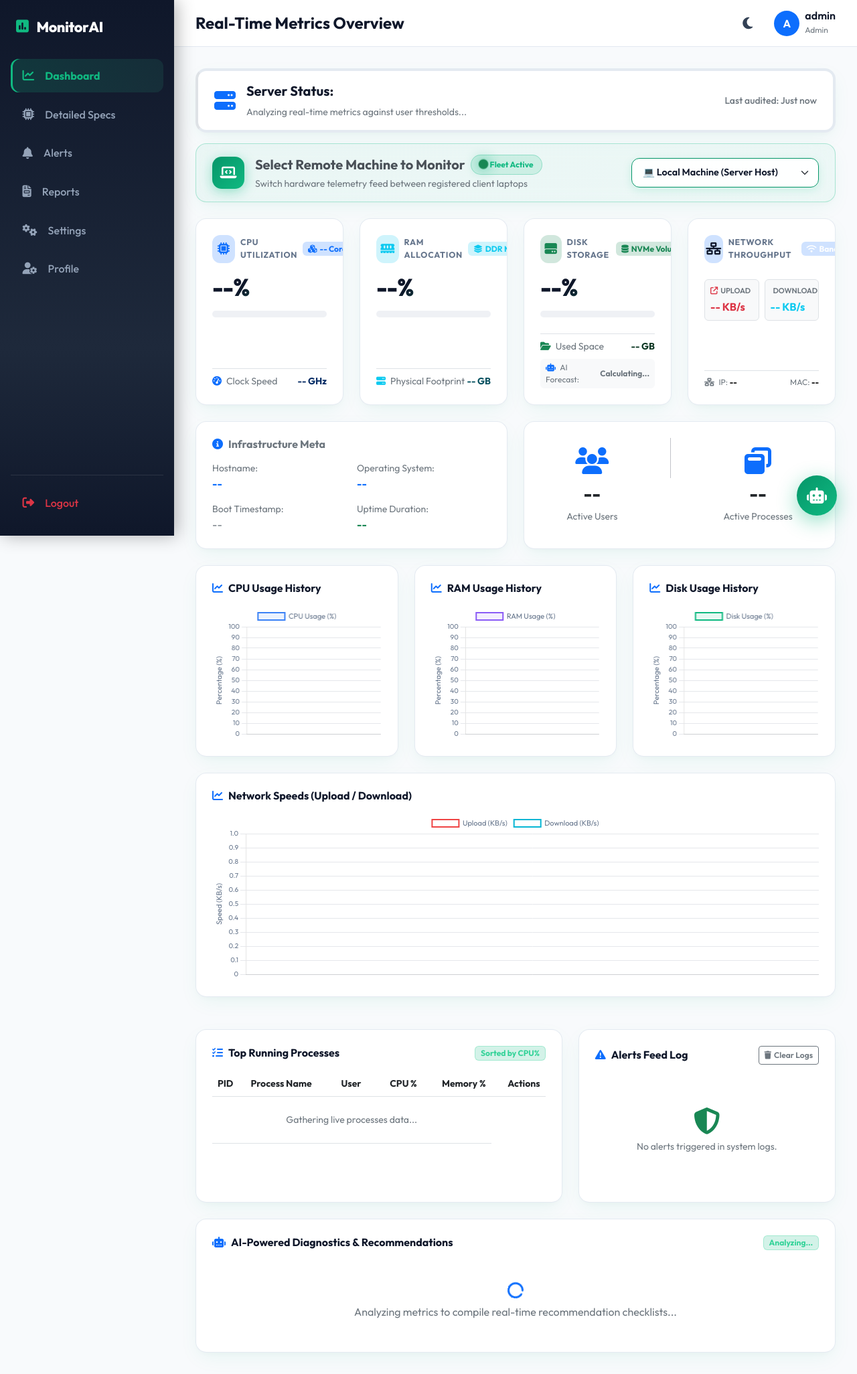
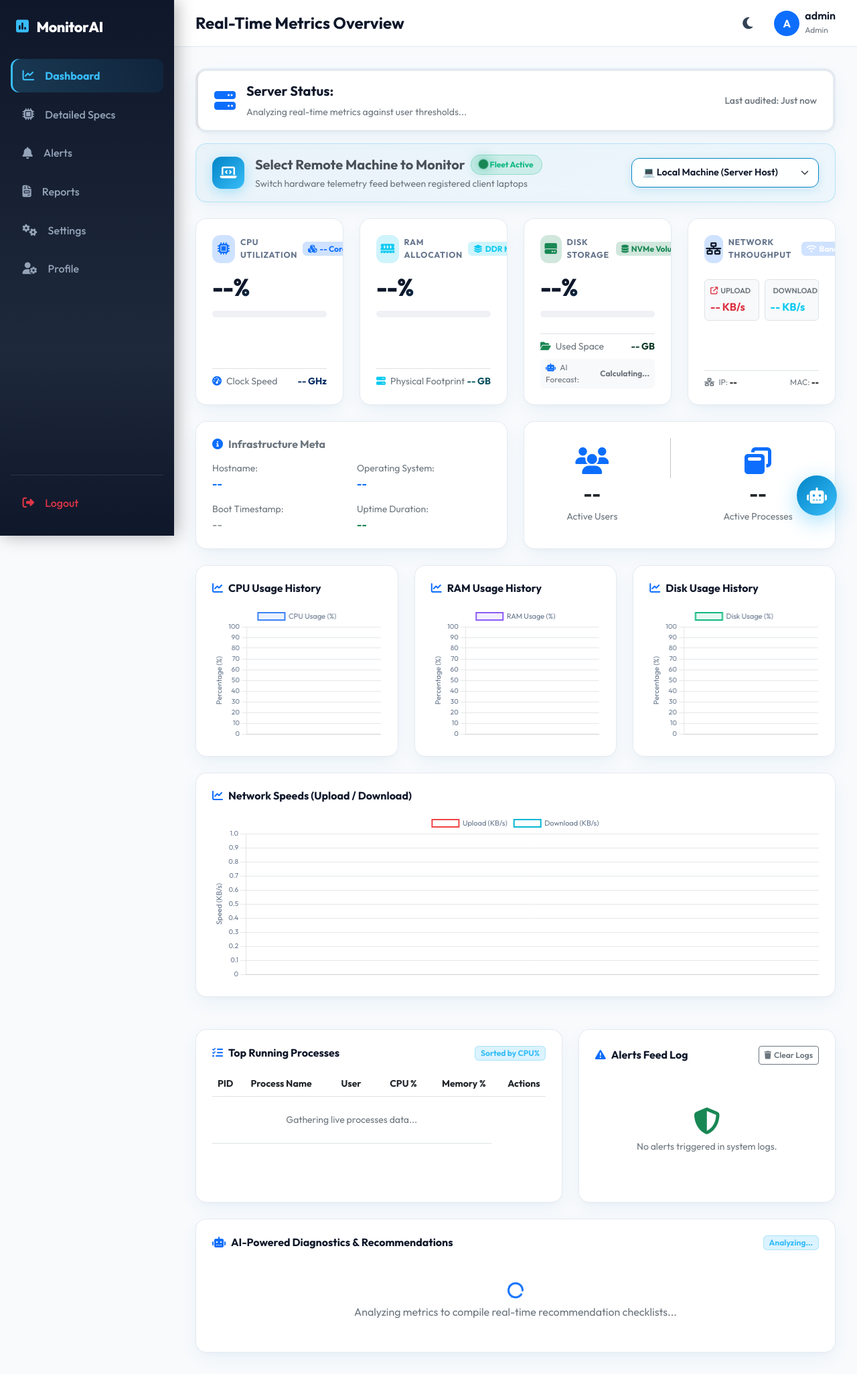
Before and after one commit to Chanthriha2806/Mini-project, a Flask app: page / in a window 1280 px wide. Shown: the whole page at 67% size. Run offline with Flask 3, Linux system fonts and the light colour scheme; a user stored in the database is signed in; data comes from the database, SQL or seed files in the repository; data that the repository does not hold is empty.

Commit message:
Apply Executive Midnight Slate & Cool Cyan theme palette with Sapphire and Ice Blue highlights

```diff
--- a/app/static/css/style.css
+++ b/app/static/css/style.css
@@ -1,56 +1,56 @@
 /* ==========================================================================
-   Titanium Security Emerald Theme & Micro-Interaction Styling
+   Executive Midnight Slate & Cool Cyan Theme & Micro-Interaction Styling
    ========================================================================== */
 
-/* Core CSS Tokens & Color Palette (Light Mode - Clean Titanium Platinum) */
+/* Core CSS Tokens & Color Palette (Light Mode - Clean Ice Porcelain) */
 :root {
     --bg-primary: #f8fafc;
     --bg-secondary: #ffffff;
     --bg-sidebar: linear-gradient(180deg, #0f172a 0%, #1e293b 65%, #0f172a 100%);
     --sidebar-text: #94a3b8;
-    --sidebar-active-bg: linear-gradient(90deg, rgba(16, 185, 129, 0.18) 0%, rgba(52, 211, 153, 0.1) 100%);
-    --sidebar-active-text: #10b981;
-    --sidebar-active-border: #10b981;
+    --sidebar-active-bg: linear-gradient(90deg, rgba(56, 189, 248, 0.18) 0%, rgba(2, 132, 199, 0.1) 100%);
+    --sidebar-active-text: #38bdf8;
+    --sidebar-active-border: #38bdf8;
     --text-primary: #0f172a;
     --text-secondary: #334155;
     --text-muted: #64748b;
     --card-bg: rgba(255, 255, 255, 0.94);
-    --card-shadow: 0 10px 30px -5px rgba(16, 185, 129, 0.08), 0 4px 12px -2px rgba(0, 0, 0, 0.03);
+    --card-shadow: 0 10px 30px -5px rgba(2, 132, 199, 0.08), 0 4px 12px -2px rgba(0, 0, 0, 0.03);
     --card-border: 1px solid rgba(226, 232, 240, 0.9);
-    --card-hover-border: rgba(16, 185, 129, 0.6);
-    --accent: #059669;
-    --accent-hover: #047857;
-    --accent-glow: rgba(16, 185, 129, 0.35);
+    --card-hover-border: rgba(56, 189, 248, 0.65);
+    --accent: #0284c7;
+    --accent-hover: #0369a1;
+    --accent-glow: rgba(2, 132, 199, 0.35);
     --success: #10b981;
     --warning: #f59e0b;
     --danger: #ef4444;
     --border-color: #e2e8f0;
     --nav-height: 70px;
     --sidebar-width: 260px;
-    --spotlight-color: rgba(16, 185, 129, 0.12);
+    --spotlight-color: rgba(2, 132, 199, 0.12);
 }
 
-/* Dark Mode Tokens Override - Titanium Security Emerald (Activated via [data-theme="dark"] on <html>) */
+/* Dark Mode Tokens Override - Executive Midnight Slate & Cool Cyan (Activated via [data-theme="dark"] on <html>) */
 [data-theme="dark"] {
-    --bg-primary: #121619;
-    --bg-secondary: #181e23;
-    --bg-sidebar: #0d1013;
+    --bg-primary: #0b1120;
+    --bg-secondary: #0f172a;
+    --bg-sidebar: #070d19;
     --sidebar-text: #94a3b8;
-    --sidebar-active-bg: linear-gradient(90deg, rgba(16, 185, 129, 0.2) 0%, rgba(52, 211, 153, 0.12) 100%);
-    --sidebar-active-text: #34d399;
-    --sidebar-active-border: #34d399;
-    --text-primary: #f1f5f9;
+    --sidebar-active-bg: linear-gradient(90deg, rgba(56, 189, 248, 0.2) 0%, rgba(2, 132, 199, 0.12) 100%);
+    --sidebar-active-text: #38bdf8;
+    --sidebar-active-border: #38bdf8;
+    --text-primary: #f8fafc;
     --text-secondary: #cbd5e1;
-    --text-muted: #94a3b8;
-    --card-bg: rgba(24, 30, 35, 0.88);
-    --card-shadow: 0 20px 45px -10px rgba(0, 0, 0, 0.75), 0 0 25px rgba(16, 185, 129, 0.12);
-    --card-border: 1px solid rgba(52, 211, 153, 0.2);
-    --card-hover-border: rgba(52, 211, 153, 0.65);
-    --accent: #10b981;
-    --accent-hover: #34d399;
-    --accent-glow: rgba(52, 211, 153, 0.4);
-    --border-color: #242d35;
-    --spotlight-color: rgba(52, 211, 153, 0.15);
+    --text-muted: #38bdf8;
+    --card-bg: rgba(15, 23, 42, 0.88);
+    --card-shadow: 0 20px 45px -10px rgba(0, 0, 0, 0.75), 0 0 25px rgba(56, 189, 248, 0.15);
+    --card-border: 1px solid rgba(56, 189, 248, 0.22);
+    --card-hover-border: rgba(56, 189, 248, 0.7);
+    --accent: #38bdf8;
+    --accent-hover: #7dd3fc;
+    --accent-glow: rgba(56, 189, 248, 0.45);
+    --border-color: #1e293b;
+    --spotlight-color: rgba(56, 189, 248, 0.18);
 }
 
 /* Reset and Layout Scaffolding */
@@ -117,13 +117,13 @@ body {
 }
 
 .sidebar .brand i {
-    color: #10b981 !important;
+    color: #38bdf8 !important;
     transition: transform 0.4s cubic-bezier(0.34, 1.56, 0.64, 1), filter 0.3s ease;
 }
 
 .sidebar .brand:hover i {
     transform: rotate(15deg) scale(1.25);
-    filter: drop-shadow(0 0 12px rgba(16, 185, 129, 0.8));
+    filter: drop-shadow(0 0 12px rgba(56, 189, 248, 0.8));
 }
 
 .sidebar-nav {
@@ -302,20 +302,20 @@ body {
 }
 
 .icon-avatar.gradient-cyan {
-    background: linear-gradient(135deg, #059669 0%, #10b981 100%);
+    background: linear-gradient(135deg, #0284c7 0%, #38bdf8 100%);
     width: 48px;
     height: 48px;
     border-radius: 14px;
     color: #ffffff;
-    box-shadow: 0 4px 18px rgba(16, 185, 129, 0.4);
+    box-shadow: 0 4px 18px rgba(56, 189, 248, 0.4);
 }
 
 /* Executive Control Select Bar */
 .device-selector-card {
     position: relative;
     overflow: hidden;
-    background: linear-gradient(135deg, rgba(16, 185, 129, 0.06) 0%, rgba(52, 211, 153, 0.06) 100%);
-    border: 1px solid rgba(16, 185, 129, 0.3) !important;
+    background: linear-gradient(135deg, rgba(2, 132, 199, 0.06) 0%, rgba(56, 189, 248, 0.06) 100%);
+    border: 1px solid rgba(56, 189, 248, 0.3) !important;
 }
 
 .device-selector-card::before {
@@ -325,7 +325,7 @@ body {
     left: -100%;
     width: 60%;
     height: 3px;
-    background: linear-gradient(90deg, transparent, var(--accent), #34d399, transparent);
+    background: linear-gradient(90deg, transparent, var(--accent), #38bdf8, transparent);
     animation: scanLineGlow 3.5s infinite linear;
 }
 
@@ -342,7 +342,7 @@ body {
     border: 1.5px solid var(--accent);
     background-color: var(--card-bg);
     color: var(--text-primary);
-    box-shadow: 0 4px 14px rgba(16, 185, 129, 0.15);
+    box-shadow: 0 4px 14px rgba(2, 132, 199, 0.15);
     transition: all 0.25s ease;
     cursor: pointer;
     min-width: 280px;
@@ -535,9 +535,9 @@ body {
 }
 
 .badge.bg-primary {
-    background-color: rgba(16, 185, 129, 0.18) !important;
-    color: #34d399 !important;
-    border: 1px solid rgba(52, 211, 153, 0.3);
+    background-color: rgba(56, 189, 248, 0.18) !important;
+    color: #38bdf8 !important;
+    border: 1px solid rgba(56, 189, 248, 0.3);
 }
 
 /* ==========================================================================
@@ -555,10 +555,10 @@ body {
     width: 60px;
     height: 60px;
     border-radius: 50%;
-    background: linear-gradient(135deg, #059669 0%, #10b981 100%);
+    background: linear-gradient(135deg, #0284c7 0%, #38bdf8 100%);
     color: #ffffff;
     border: none;
-    box-shadow: 0 8px 30px rgba(16, 185, 129, 0.45);
+    box-shadow: 0 8px 30px rgba(56, 189, 248, 0.45);
     display: flex;
     align-items: center;
     justify-content: center;
```
Also changed, not shown: other parts of app/static/css/style.css (+27 -27 lines).
